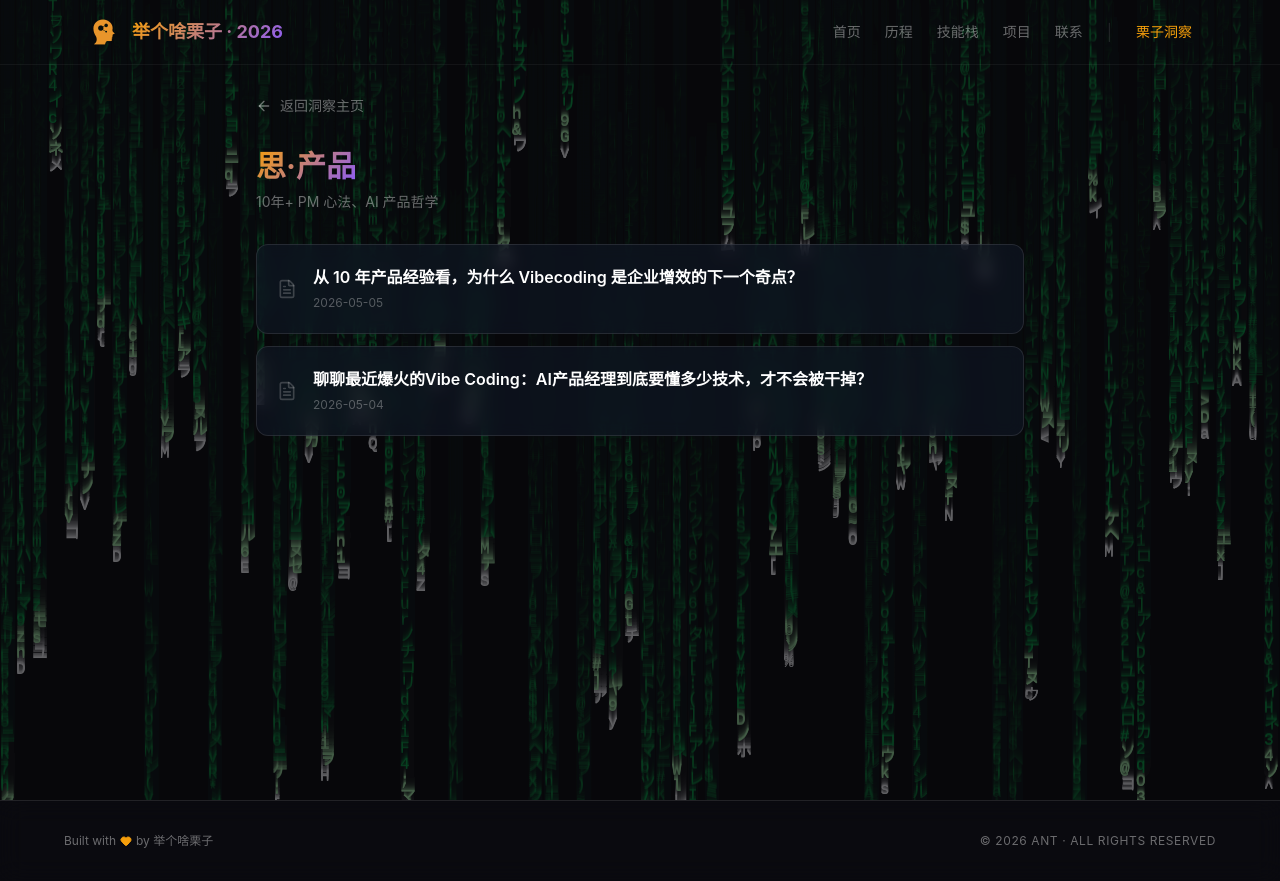
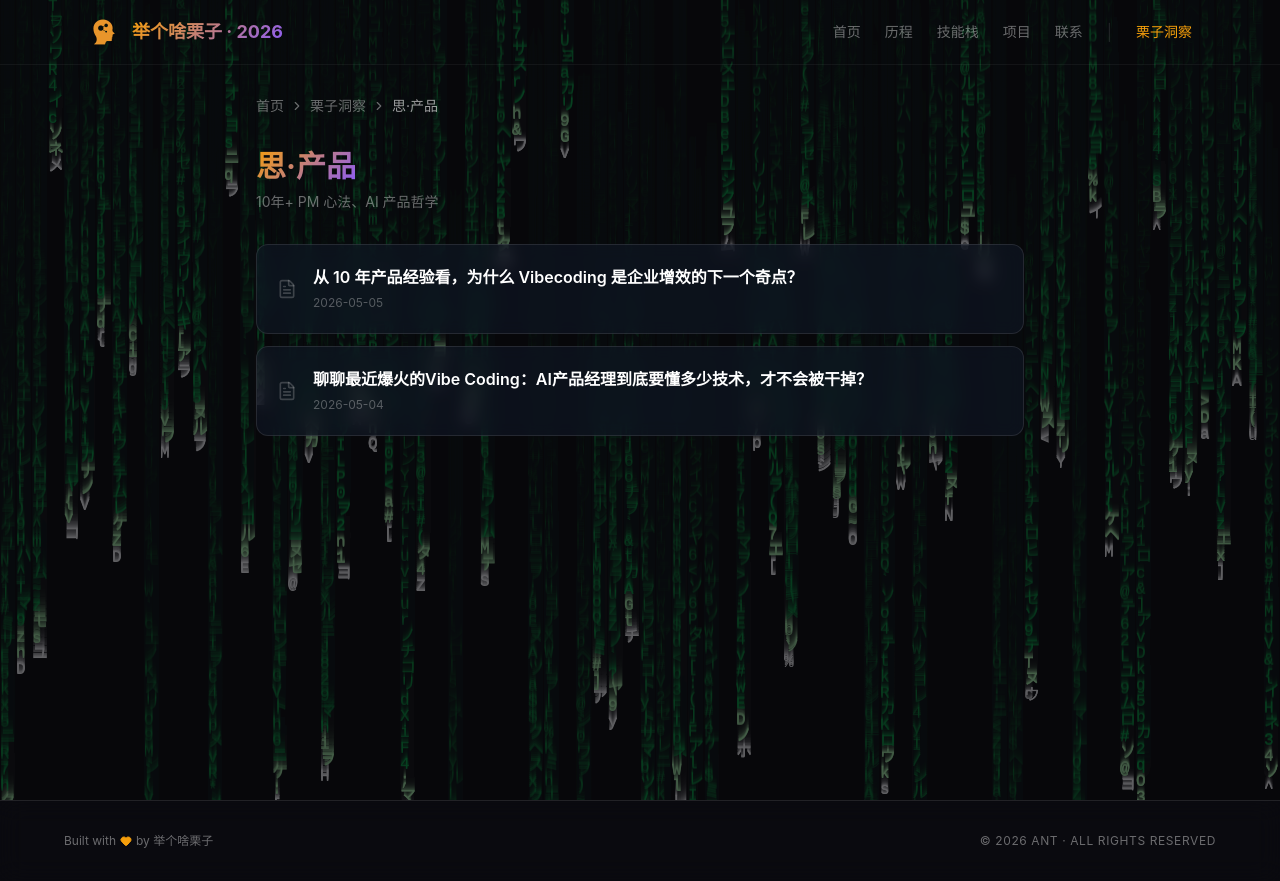
Before and after one commit to richiecnant/mysite, a React (Vite) app: page /#/insight/product in a window 1280 px wide. Built offline with nearby package versions, Linux system fonts and the light colour scheme.

Commit message:
feat: add breadcrumb navigation to insight pages

```diff
--- a/src/components/ArticleDetail.jsx
+++ b/src/components/ArticleDetail.jsx
@@ -1,6 +1,6 @@
 import { useParams, Link } from 'react-router-dom'
 import { motion } from 'framer-motion'
-import { ArrowLeft } from 'lucide-react'
+import { ChevronRight } from 'lucide-react'
 import { categories, articles } from '../data/articles'
 
 const SECTION_RE = /^(引言[：:]|结语[：:]|一[、.]|二[、.]|三[、.]|四[、.]|五[、.]|六[、.])/
@@ -95,14 +95,16 @@ export default function ArticleDetail() {
   return (
     <section className="relative min-h-screen pt-24 pb-16 px-4 sm:px-6">
       <div className="max-w-3xl mx-auto">
-        {/* Back */}
-        <Link
-          to={`/insight/${category}`}
-          className="inline-flex items-center gap-2 text-sm text-white/40 hover:text-amber-gold transition-colors mb-8"
-        >
-          <ArrowLeft className="h-4 w-4" />
-          {cat.name}
-        </Link>
+        {/* Breadcrumb */}
+        <nav className="flex items-center gap-1.5 text-sm text-white/40 mb-8 flex-wrap">
+          <Link to="/" className="hover:text-amber-gold transition-colors">首页</Link>
+          <ChevronRight className="h-3.5 w-3.5 shrink-0" />
+          <Link to="/insight" className="hover:text-amber-gold transition-colors">栗子洞察</Link>
+          <ChevronRight className="h-3.5 w-3.5 shrink-0" />
+          <Link to={`/insight/${category}`} className="hover:text-amber-gold transition-colors">{cat.name}</Link>
+          <ChevronRight className="h-3.5 w-3.5 shrink-0" />
+          <span className="text-white/60 truncate min-w-0">{article.title}</span>
+        </nav>
 
         {/* Article */}
         <motion.article
--- a/src/components/ArticleList.jsx
+++ b/src/components/ArticleList.jsx
@@ -1,6 +1,6 @@
 import { useParams, Link } from 'react-router-dom'
 import { motion } from 'framer-motion'
-import { ArrowLeft, FileText } from 'lucide-react'
+import { ChevronRight, FileText } from 'lucide-react'
 import { categories, articles } from '../data/articles'
 
 export default function ArticleList() {
@@ -24,14 +24,14 @@ export default function ArticleList() {
   return (
     <section className="relative min-h-screen pt-24 pb-16 px-4 sm:px-6">
       <div className="max-w-3xl mx-auto">
-        {/* Back */}
-        <Link
-          to="/insight"
-          className="inline-flex items-center gap-2 text-sm text-white/40 hover:text-amber-gold transition-colors mb-8"
-        >
-          <ArrowLeft className="h-4 w-4" />
-          返回洞察主页
-        </Link>
+        {/* Breadcrumb */}
+        <nav className="flex items-center gap-1.5 text-sm text-white/40 mb-8">
+          <Link to="/" className="hover:text-amber-gold transition-colors">首页</Link>
+          <ChevronRight className="h-3.5 w-3.5 shrink-0" />
+          <Link to="/insight" className="hover:text-amber-gold transition-colors">栗子洞察</Link>
+          <ChevronRight className="h-3.5 w-3.5 shrink-0" />
+          <span className="text-white/60">{cat.name}</span>
+        </nav>
 
         {/* Category title */}
         <motion.div
```
Also changed, not shown: 1 other file (tests, documents, lock files or other folders).
